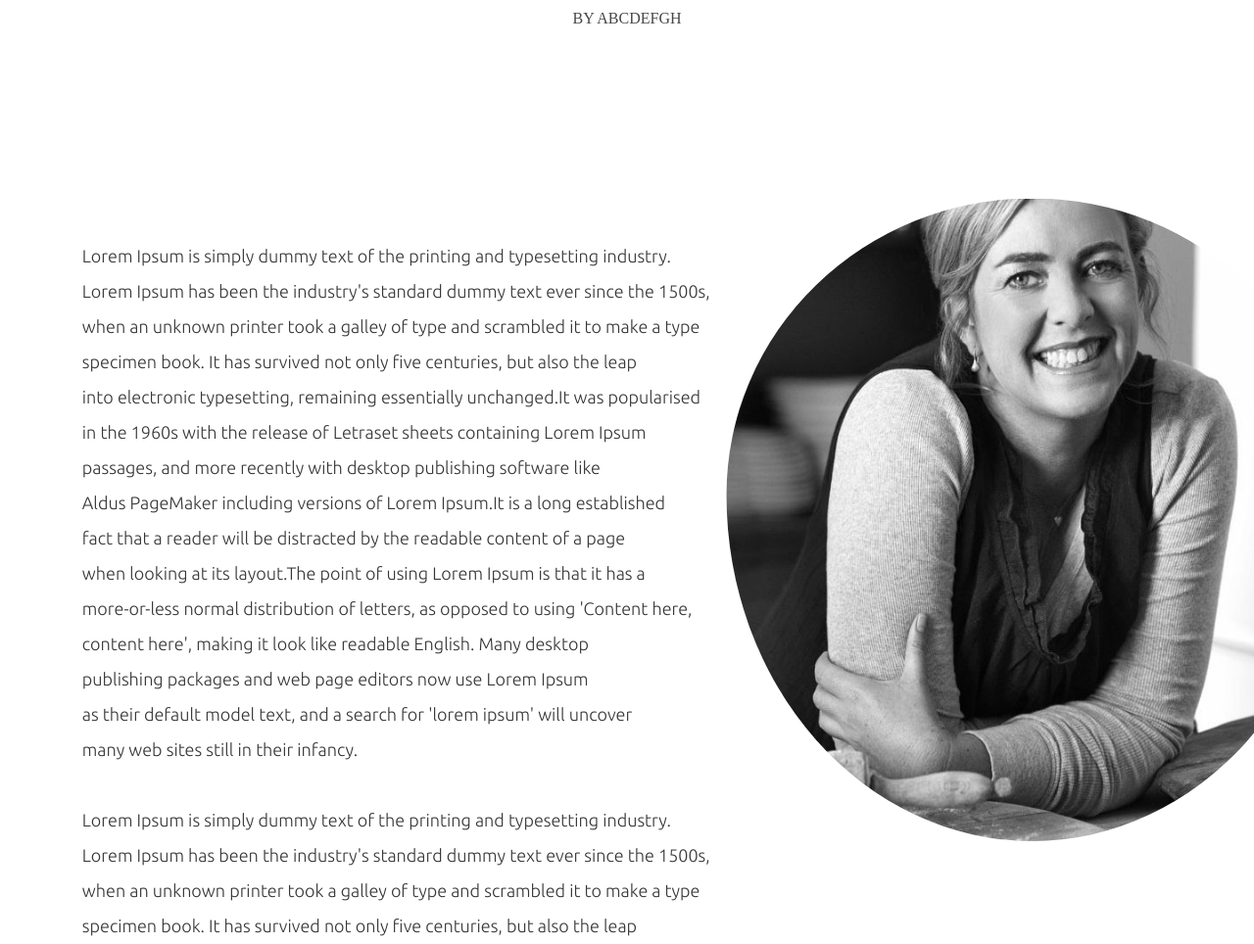
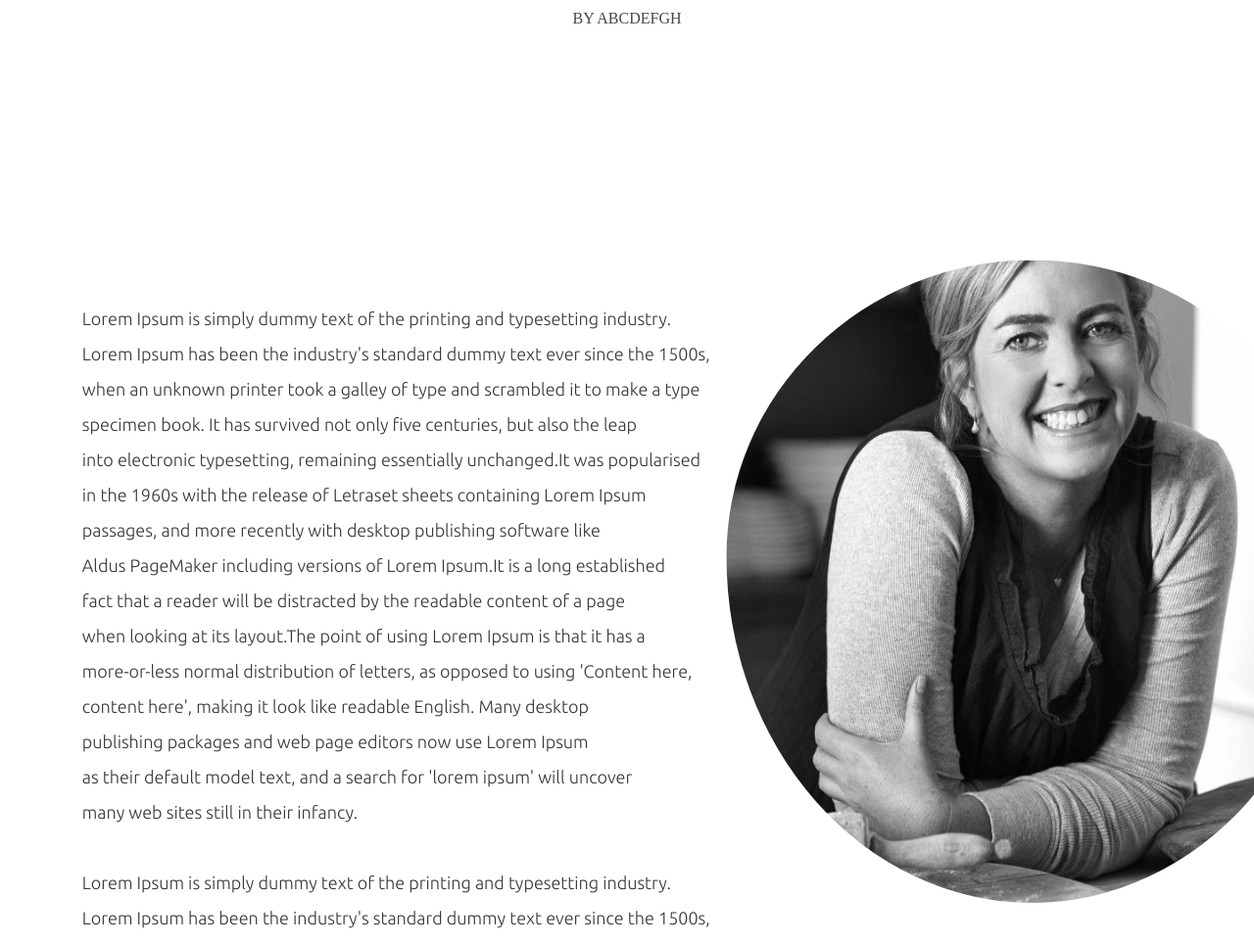
Before and after one commit to varada1110/Food-Blog, a plain HTML site: page about.html in a window 1280 px wide. Shown: the part 331-1295 px from the top of the page at 98% size. Drawn offline with Linux system fonts and the light colour scheme.

Commit message:
Update style.css

```diff
--- a/style.css
+++ b/style.css
@@ -91,7 +91,7 @@ div i{
 .pic1{
     border-radius:50%;
     margin-left: 54%;
-    margin-top: 4%;
+    margin-top: 9%;
     height:82vh;
     width: 78vh;
 
```
